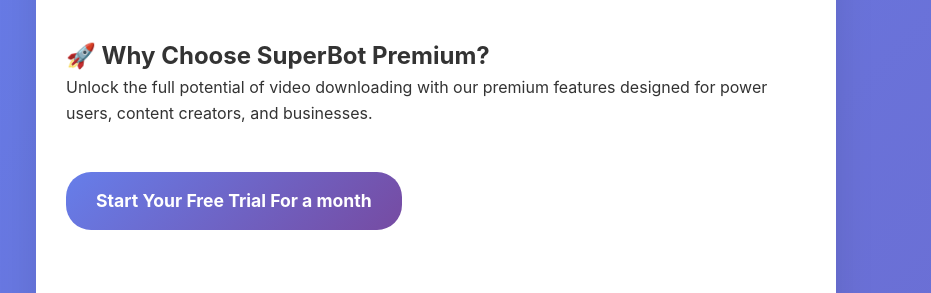
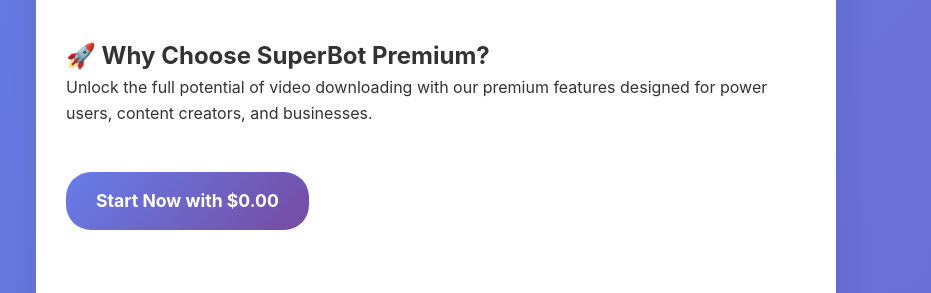
Before and after one commit to AllanzoDaizen/superbot-site, a plain HTML site: page index.html in a window 1280 px wide. Shown: the part 208-501 px from the top of the page, without its empty margins (204-1135 px from the left). Drawn offline with Linux system fonts and the light colour scheme.

Commit message:
Update index.html

```diff
--- a/index.html
+++ b/index.html
@@ -312,7 +312,7 @@
             <h2>🚀 Why Choose SuperBot Premium?</h2>
             <p>Unlock the full potential of video downloading with our premium features designed for power users, content creators, and businesses.</p>
             <br>
-            <a href="#" class="cta-button">Start Your Free Trial For a month</a>
+            <a href="#" class="cta-button">Start Now with $0.00</a>
             <br><br>
             <div class="feature-grid">
                 <div class="feature-card">
```
